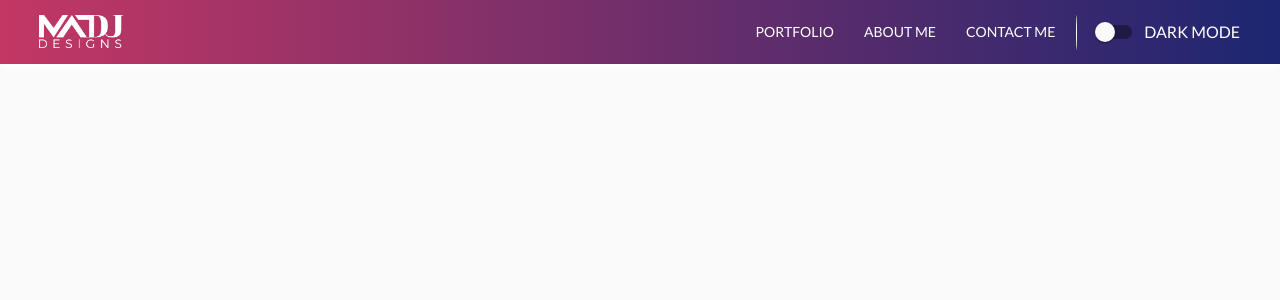
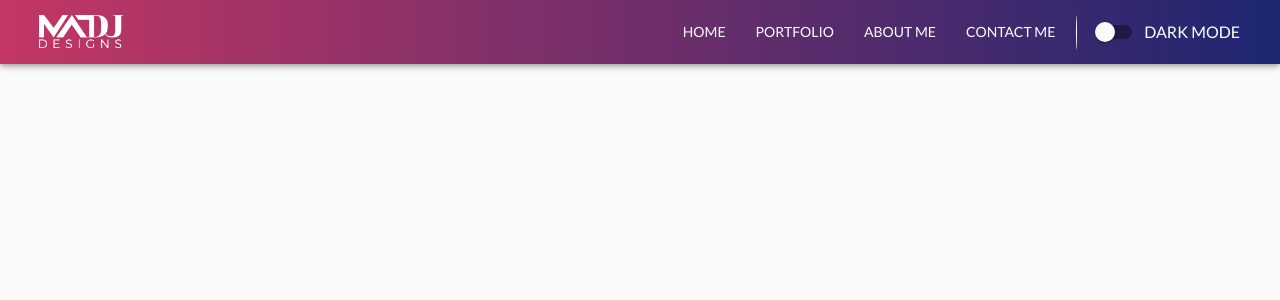
Before and after one commit to MadurangaKM/MADU-Design, a React (Create React App) app: page / in a window 1280 px wide. Shown: the top 300 px of the page. Built offline with nearby package versions, Linux system fonts and the light colour scheme.

Commit message:
Top scroll added

```diff
--- a/src/components/AppHeader.js
+++ b/src/components/AppHeader.js
@@ -1,4 +1,4 @@
-import React from "react";
+import React, { useRef, useEffect } from "react";
 import clsx from "clsx";
 import { makeStyles, useTheme } from "@material-ui/core/styles";
 import Drawer from "@material-ui/core/Drawer";
@@ -21,11 +21,11 @@ import Switch from "@material-ui/core/Switch";
 import FormGroup from "@material-ui/core/FormGroup";
 import FormControlLabel from "@material-ui/core/FormControlLabel";
 import { useSelector, useDispatch } from "react-redux";
-import {CHANGE_DRAK_MODE} from '../action-types';
-
+import { CHANGE_DRAK_MODE } from "../action-types";
 
 const drawerWidth = 240;
-
+const scrollToRef = ref => window.scrollTo({ top: 0, behavior: "smooth" });
+const useMountEffect = fun => useEffect(fun, []);
 const useStyles = makeStyles(theme => ({
   root: {
     display: "flex"
@@ -35,8 +35,7 @@ const useStyles = makeStyles(theme => ({
       easing: theme.transitions.easing.sharp,
       duration: theme.transitions.duration.leavingScreen
     }),
-    background: "linear-gradient(to right, #c33764, #1d2671)",
-    boxShadow: "0px 4px 5px 0px"
+    background: "linear-gradient(to right, #c33764, #1d2671)"
   },
   appBarShift: {
     width: `calc(100% - ${drawerWidth}px)`,
@@ -60,7 +59,9 @@ const useStyles = makeStyles(theme => ({
     flexShrink: 0
   },
   drawerPaper: {
-    width: drawerWidth
+    width: drawerWidth,
+    background: "rgba(255,255,255,0.2)",
+    border: "1px solid rgba(151,151,151,0.00)"
   },
   drawerHeader: {
     display: "flex",
@@ -71,7 +72,7 @@ const useStyles = makeStyles(theme => ({
   },
   content: {
     flexGrow: 1,
-    padding: theme.spacing(3),
+    //padding: theme.spacing(3),
     transition: theme.transitions.create("margin", {
       easing: theme.transitions.easing.sharp,
       duration: theme.transitions.duration.leavingScreen
@@ -99,7 +100,7 @@ const useStyles = makeStyles(theme => ({
   }
 }));
 
-export default function PersistentDrawerRight() {
+export default function PersistentDrawerRight(props) {
   const classes = useStyles();
   const theme = useTheme();
   const [open, setOpen] = React.useState(false);
@@ -112,6 +113,9 @@ export default function PersistentDrawerRight() {
   function handleDrawerClose() {
     setOpen(false);
   }
+  const myRef = useRef(null);
+
+  useMountEffect(() => scrollToRef(myRef)); // Scroll on mount
   const appBarColor = ui.drakMode
     ? "linear-gradient(to right, #243B55, #141E30)"
     : "linear-gradient(to right, #c33764, #1d2671)";
@@ -132,13 +136,22 @@ export default function PersistentDrawerRight() {
 
           <MediaQuery query="(min-width: 600px)">
             <div className={classes.headerLinks}>
-              <Button href="#text-buttons" className={classes.title}>
+              <Button
+                className={classes.title}
+                onClick={() => scrollToRef(myRef)}
+              >
+                Home
+              </Button>
+              <Button
+                className={classes.title}
+                onClick={props.onChangePortfolio}
+              >
                 Portfolio
-              </Button>{" "}
-              <Button href="#text-buttons" className={classes.title}>
+              </Button>
+              <Button className={classes.title} onClick={props.onChangeAbout}>
                 About Me
               </Button>
-              <Button href="#text-buttons" className={classes.title}>
+              <Button className={classes.title} onClick={props.onChangeContact}>
                 Contact Me
               </Button>
             </div>
@@ -160,7 +173,6 @@ export default function PersistentDrawerRight() {
               />
             </FormGroup>
           </MediaQuery>
-
           <MediaQuery query="(max-width: 600px)">
             <div>
               {" "}
@@ -177,6 +189,7 @@ export default function PersistentDrawerRight() {
           </MediaQuery>
         </Toolbar>
       </AppBar>
+      <div ref={myRef} />
       <main
         className={clsx(classes.content, {
           [classes.contentShift]: open
@@ -202,14 +215,26 @@ export default function PersistentDrawerRight() {
             )}
           </IconButton>
         </div>
-
         <Divider />
         <List>
-          {["Portfolio", "About Me", "Contact Me"].map((text, index) => (
-            <ListItem button key={text}>
-              <ListItemText primary={text} />
-            </ListItem>
-          ))}
+          <ListItem button>
+            <ListItemText primary={"Home"} onClick={() => scrollToRef(myRef)} />
+          </ListItem>
+          <ListItem button>
+            <ListItemText
+              primary={"Portfolio"}
+              onClick={props.onChangePortfolio}
+            />
+          </ListItem>
+          <ListItem button>
+            <ListItemText primary={"About Me"} onClick={props.onChangeAbout} />
+          </ListItem>
+          <ListItem button>
+            <ListItemText
+              primary={"Contact Me"}
+              onClick={props.onChangeContact}
+            />
+          </ListItem>
         </List>
         <FormGroup row style={{ marginLeft: 20 }}>
           <FormControlLabel
```
